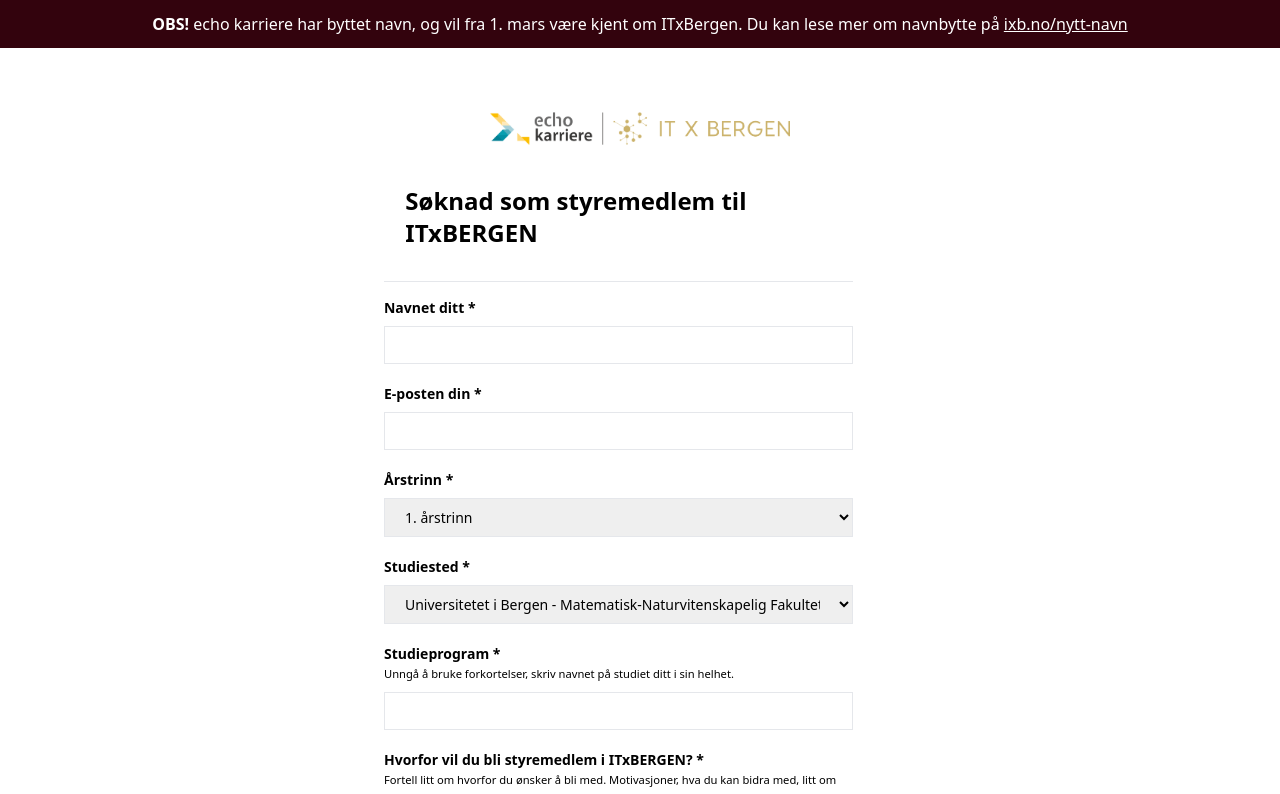
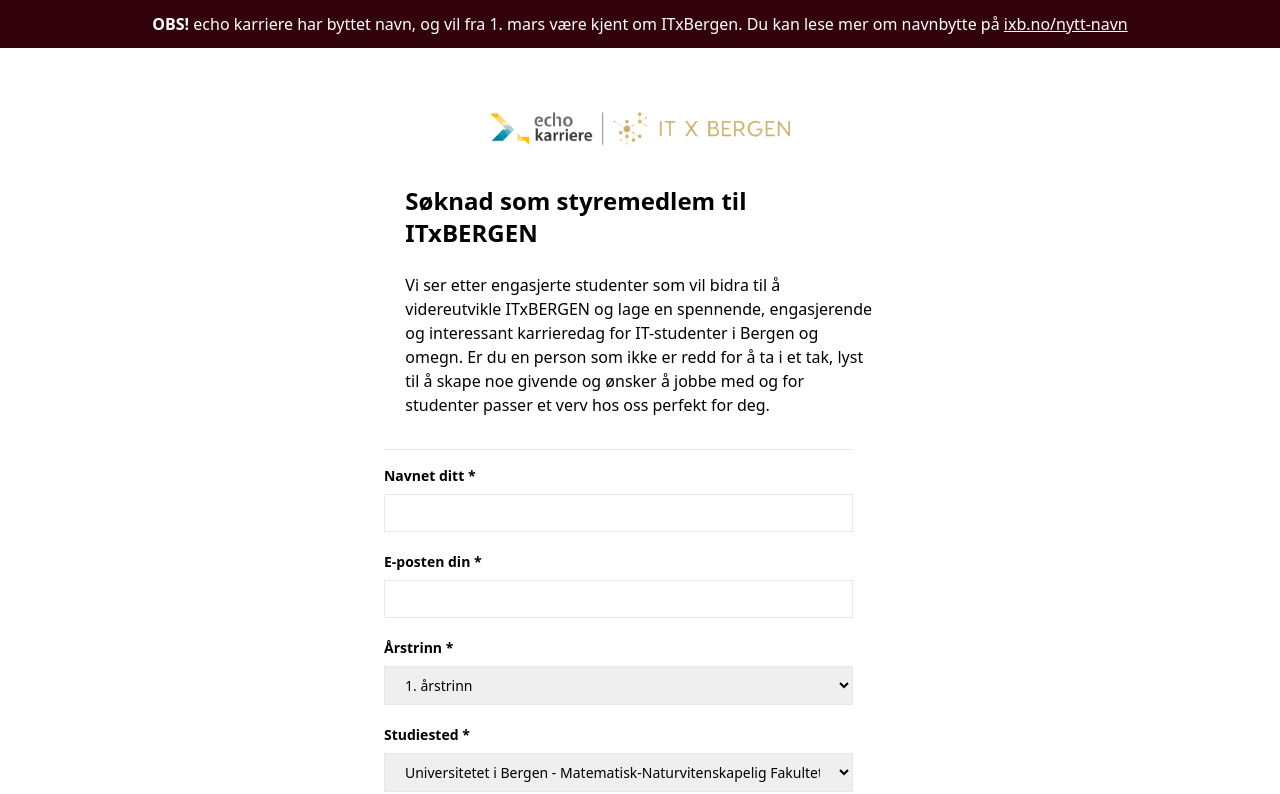
Before and after one commit to echo-karriere/forms, a Next.js app: page /bli-styremedlem in a window 1280 px wide. Shown: the top 794 px of the page. Built offline with nearby package versions, Linux system fonts and the light colour scheme.

Commit message:
Update styremedlem.js

```diff
--- a/components/styremedlem.js
+++ b/components/styremedlem.js
@@ -47,6 +47,15 @@
           <h1 className="text-2xl font-semibold mt-3">
             Søknad som styremedlem til ITxBERGEN
           </h1>
+          <br />
+          <p>
+            Vi ser etter engasjerte studenter som vil bidra til å videreutvikle
+            ITxBERGEN og lage en spennende, engasjerende og interessant
+            karrieredag for IT-studenter i Bergen og omegn. Er du en person som
+            ikke er redd for å ta i et tak, lyst til å skape noe givende og
+            ønsker å jobbe med og for studenter passer et verv hos oss perfekt
+            for deg.
+          </p>
         </div>
         <form
           className="w-11/12 max-w-6xl my-8"
```
